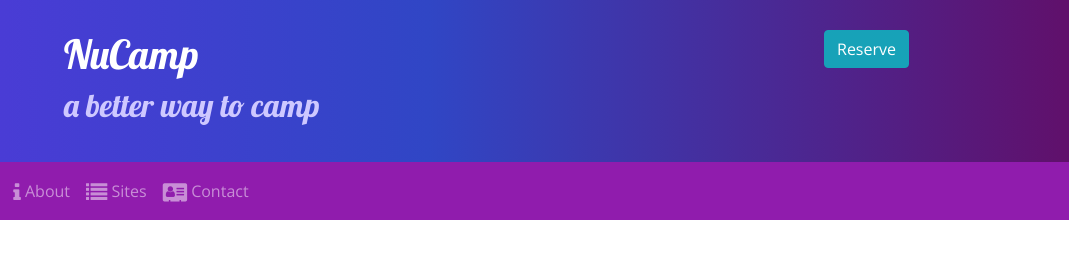
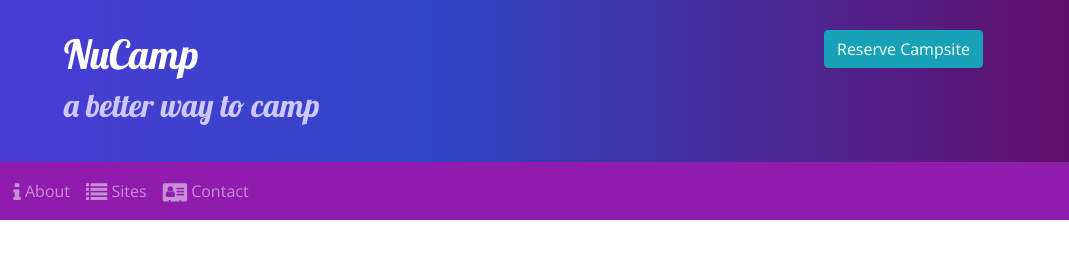
Before and after one commit to swicknick/Nucamp-Site, a website: page index.html in a window 1280 px wide. Shown: the top 267 px of the page, 211-1280 px from the left. Drawn offline with nearby package versions, Linux system fonts and the light colour scheme.

Commit message:
Tooltips

```diff
--- a/index.html
+++ b/index.html
@@ -35,7 +35,7 @@
                     <h2>a better way to camp</h2>
                 </div>
                 <div class="col-xs-4 col-md-2 col-lg-2 col-xl-2">
-                    <a href="#reserveForm" class="btn btn-info">Reserve</a>
+                    <a href="#reserveForm" class="btn btn-info" data-toggle="tooltip" data-html="true" data-placement="bottom" title="Or call us at <br /><strong>1-206-555-1234</strong>">Reserve Campsite</a>
                 </div>
             </div>
         </div>
@@ -180,6 +180,12 @@
      <script src="node_modules/popper.js/dist/umd/popper.min.js"></script>
      <script src="node_modules/bootstrap/dist/js/bootstrap.min.js"></script>
 
+     <script>
+         $(function () {
+             $('[data-toggle="tooltip"]').tooltip()
+         })
+     </script>
+
 
 </body>
 
```
